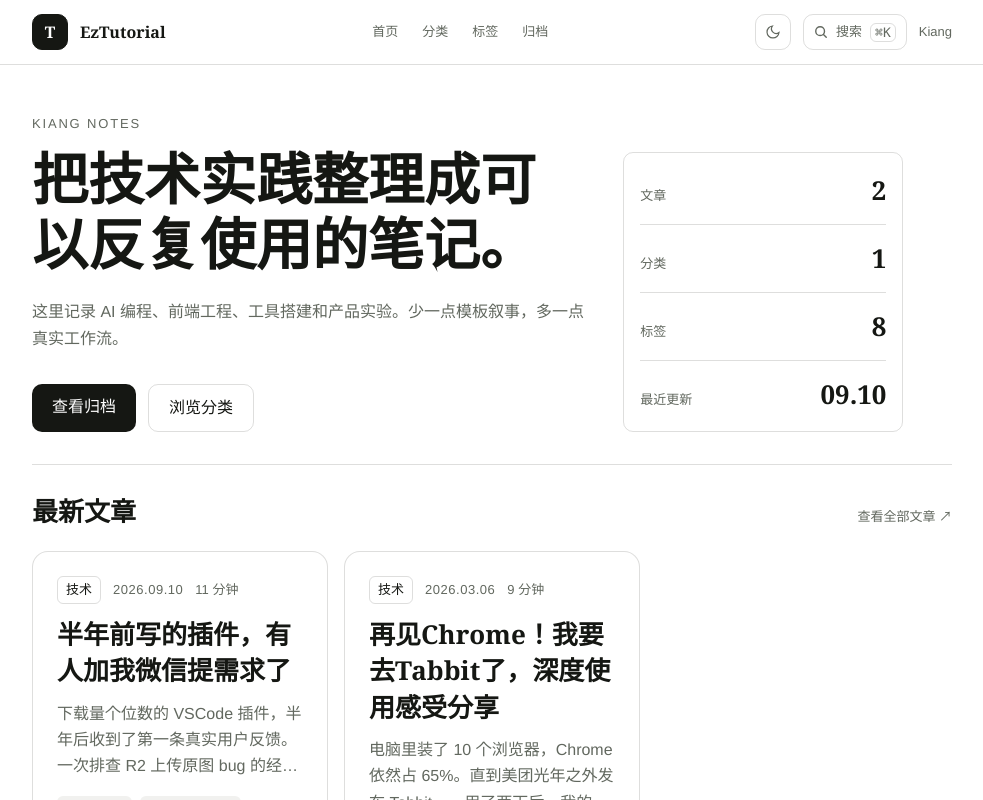
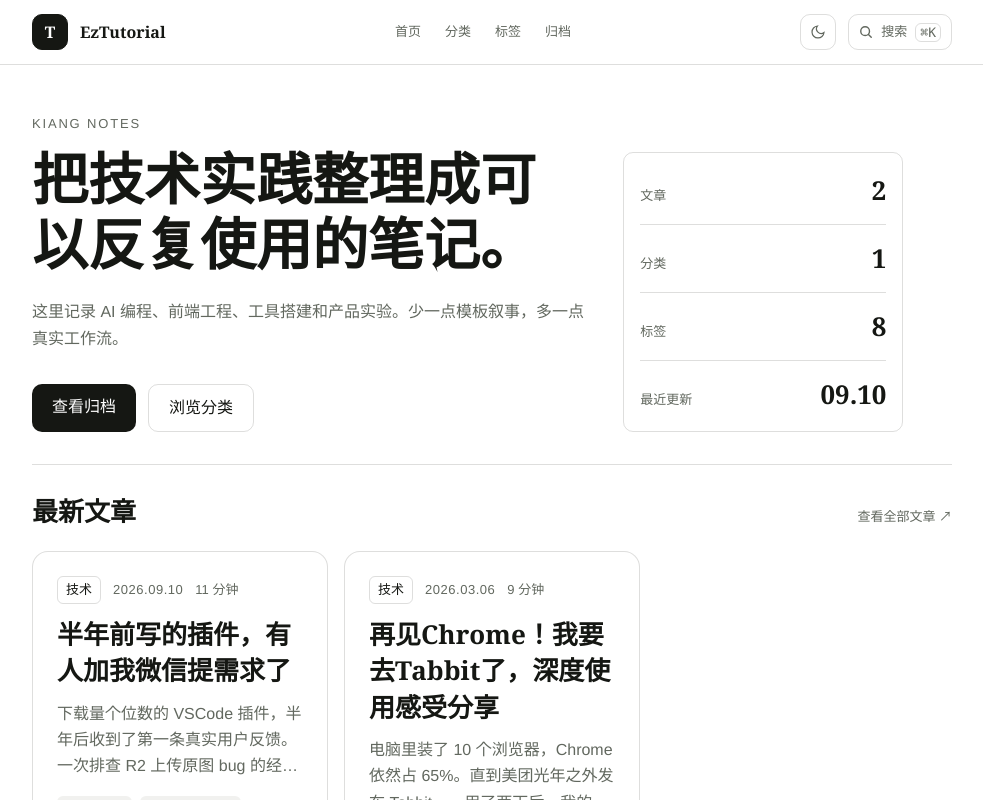
Before and after one commit to keepwonder/eztutorial, a Next.js app: page / in a window 1280 px wide. Shown: the top 800 px of the page, without its empty margins (148-1131 px from the left). Built offline with nearby package versions, Linux system fonts and the light colour scheme.

Commit message:
style: 主站入口只保留在 Footer，移除 Header 重复链接

```diff
--- a/components/Layout.tsx
+++ b/components/Layout.tsx
@@ -132,14 +132,6 @@ export default function Layout({ children, title, description, ogImage, canonica
                   <span className="hidden sm:inline">搜索</span>
                   <kbd className="hidden md:inline rounded-sm border border-line px-1 text-meta leading-none py-0.5">⌘K</kbd>
                 </button>
-                <a
-                  href="https://kiang.website"
-                  target="_blank"
-                  rel="noopener noreferrer"
-                  className="hidden sm:inline text-meta text-muted hover:text-emerald transition-colors"
-                >
-                  Kiang
-                </a>
                 {/* 移动端汉堡按钮 */}
                 <button
                   type="button"
```
